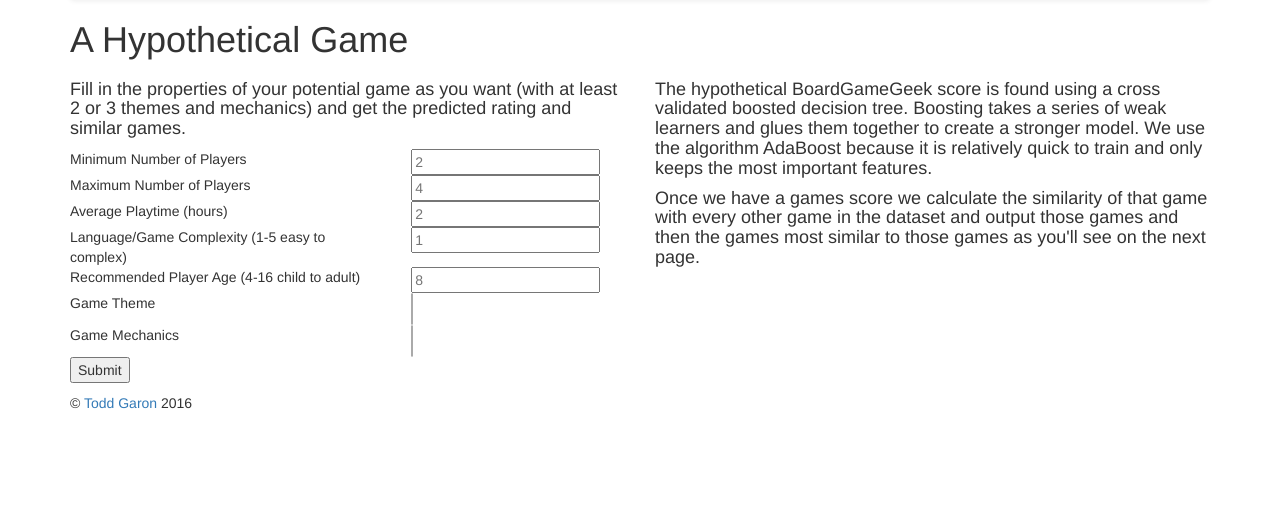
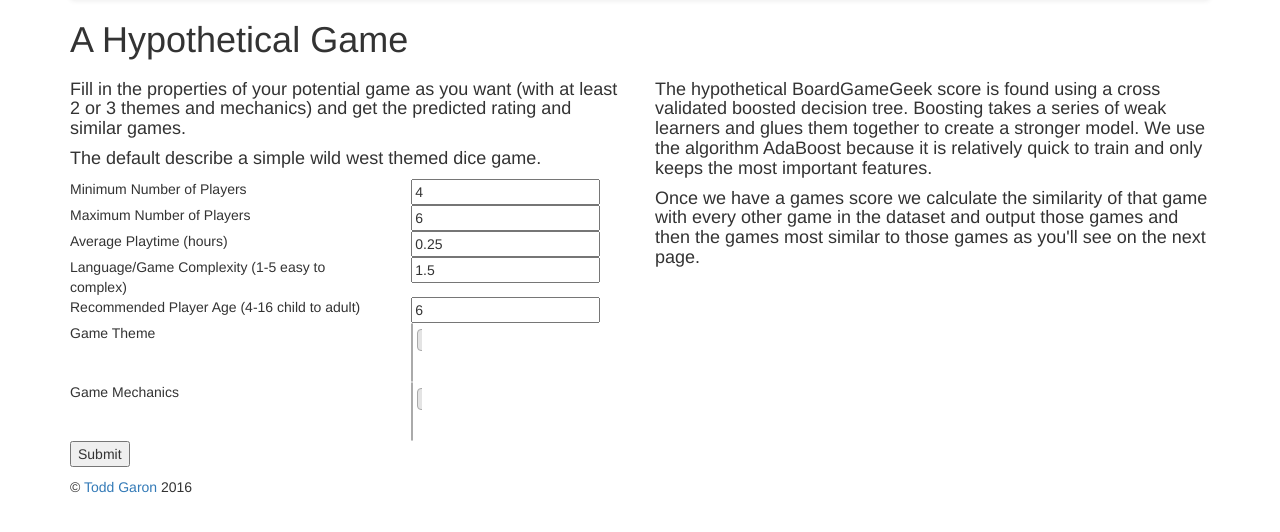
Before and after one commit to toddgaron/gameTime, a Flask app: page /game in a window 1280 px wide. Shown: the part 52-584 px from the top of the page. Run offline with Flask 2, Linux system fonts and the light colour scheme; parts of the project's set-up code (start-up, migrations or seed data) failed here and were passed over; some libraries are stand-ins or nearby versions.

Commit message:
added defaults to game page

```diff
--- a/templates/gameinfo.html
+++ b/templates/gameinfo.html
@@ -18,16 +18,18 @@
 
 $(document).ready(function() {
 
-
-    $(".js-example-theme").select2({
+   $(".theme").select2({
   data : themes,
   multiple : true,
   });
+  $("#themes").select2('val', ['15']);
 
-      $(".js-example-mechanic").select2({
+
+  $(".mechanic").select2({
   data : mechanics,
   multiple : true,
   });
+   $("#mechanic").select2('val', [36]);
 
 
 });
@@ -66,7 +68,11 @@ $(document).ready(function() {
  <div  class="row"><div class = "col-md-6">
 
     <h4>
+    <p>
 	Fill in the properties of your potential game as you want (with at least 2 or 3 themes and mechanics) and get the predicted rating and similar games.
+	</p>
+	<p>
+	The default describe a simple wild west themed dice game.
     </h4>
 
     <form id='gameform' method='post' action='game' >
@@ -74,31 +80,31 @@ $(document).ready(function() {
 
      <div class ="row">
      	<div class="col-md-7">
-     Minimum Number of Players </div> <div class="col-md-4"> <input name="minplayers" placeholder='2'> </input> </div>
+     Minimum Number of Players </div> <div class="col-md-4"> <input name="minplayers" value="4"> </input> </div>
      </div>
       <div class ="row">
      	<div class="col-md-7">
-     Maximum Number of Players </div> <div class="col-md-4"> <input name="maxplayers" placeholder='4'> </input> </div>
+     Maximum Number of Players </div> <div class="col-md-4"> <input name="maxplayers" value='6'> </input> </div>
      </div>
       <div class ="row">
      	<div class="col-md-7">
-     Average Playtime (hours) </div> <div class="col-md-4"> <input name="avgplaytime" placeholder='2'> </input> </div>
+     Average Playtime (hours) </div> <div class="col-md-4"> <input name="avgplaytime" value='0.25'> </input> </div>
      </div>
        <div class ="row">
      	<div class="col-md-7">
-     Language/Game Complexity (1-5 easy to complex) </div> <div class="col-md-4"> <input name="langcomplexity" placeholder='1'> </input> </div>
+     Language/Game Complexity (1-5 easy to complex) </div> <div class="col-md-4"> <input name="langcomplexity" value='1.5'> </input> </div>
      </div>
        <div class ="row">
      	<div class="col-md-7">
-     Recommended Player Age (4-16 child to adult) </div> <div class="col-md-4"> <input name="playerage" placeholder='8'> </input> </div>
+     Recommended Player Age (4-16 child to adult) </div> <div class="col-md-4"> <input name="playerage" value='6'> </input> </div>
      </div>
        <div class ="row">
      	<div class="col-md-7">
-     Game Theme </div> <div class="col-md-5"> <select class="js-example-theme" name="theme"> </select> </div>
+     Game Theme </div> <div class="col-md-5"> <select class="theme" id="themes" name="theme" ></select>  </div>
      </div>
        <div class ="row">
      	<div class="col-md-7">
-     Game Mechanics </div> <div class="col-md-5"> <select class="js-example-mechanic" name="mechanics"> </select></div>
+     Game Mechanics </div> <div class="col-md-5"> <select class="mechanic" id="mechanic" name="mechanics"> </select></div>
      </div>
 
       <p>
```
